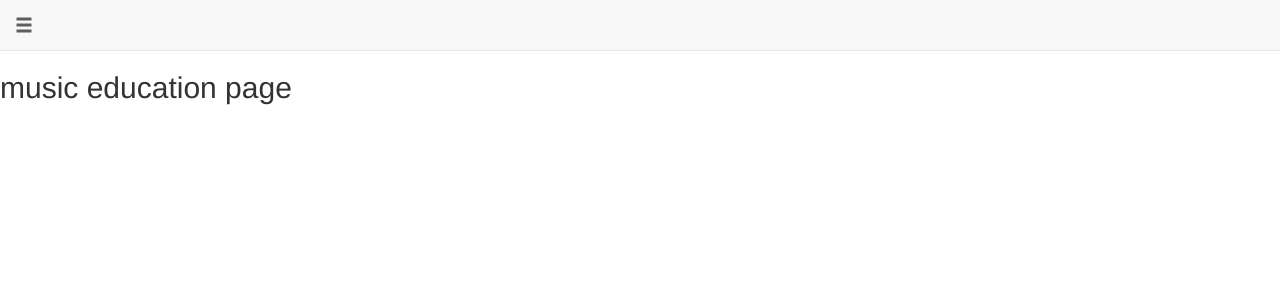
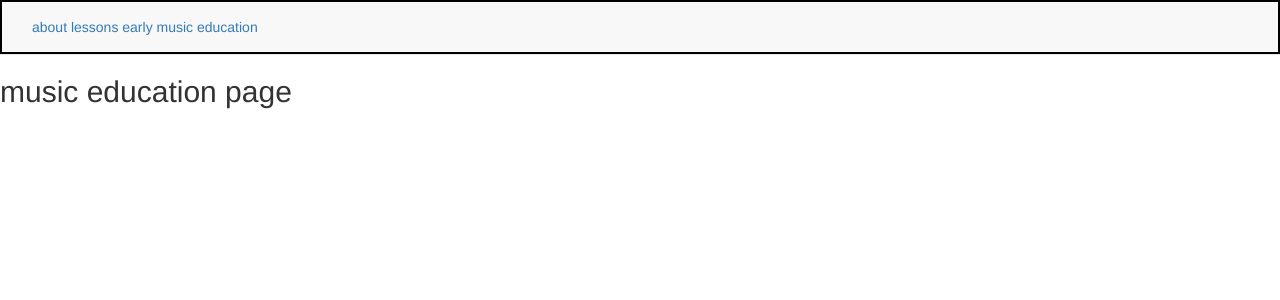
Before and after one commit to emilywatkins/music_teacher_site, a Rails app: template app/views/music_ed/index.html.erb in a window 1280 px wide. Shown: the top 300 px of the page. Run offline with Rails 7, Linux system fonts and the light colour scheme; the template is opened without the code that fills it, so the values that code supplies are empty; style sheets or scripts are compiled from the project's sources; some libraries are stand-ins or nearby versions.

Commit message:
add navbar styling.

```diff
--- a/app/assets/stylesheets/application.scss
+++ b/app/assets/stylesheets/application.scss
@@ -14,3 +14,11 @@
 
  @import "bootstrap-sprockets";
  @import "bootstrap";
+
+#nav {
+  border: solid black 2px;
+}
+
+#nav a {
+
+}
--- a/app/views/layouts/_navbar.html.erb
+++ b/app/views/layouts/_navbar.html.erb
@@ -1,9 +1,9 @@
 <nav class="navbar navbar-default navbar-static-top">
-  <div class="container-fluid">
-    <div class="navbar-header">
-      <a class="navbar-brand" href="#">
-        <span class="glyphicon glyphicon-menu-hamburger" aria-hidden="true"></span>
-      </a>
+  <div class="container-fluid" id="nav">
+    <div class="navbar-text navbar-left">
+      <a href="#">about</a>
+      <a href="#">lessons</a>
+      <a href="#">early music education</a>
     </div>
   </div>
 </nav>
```
